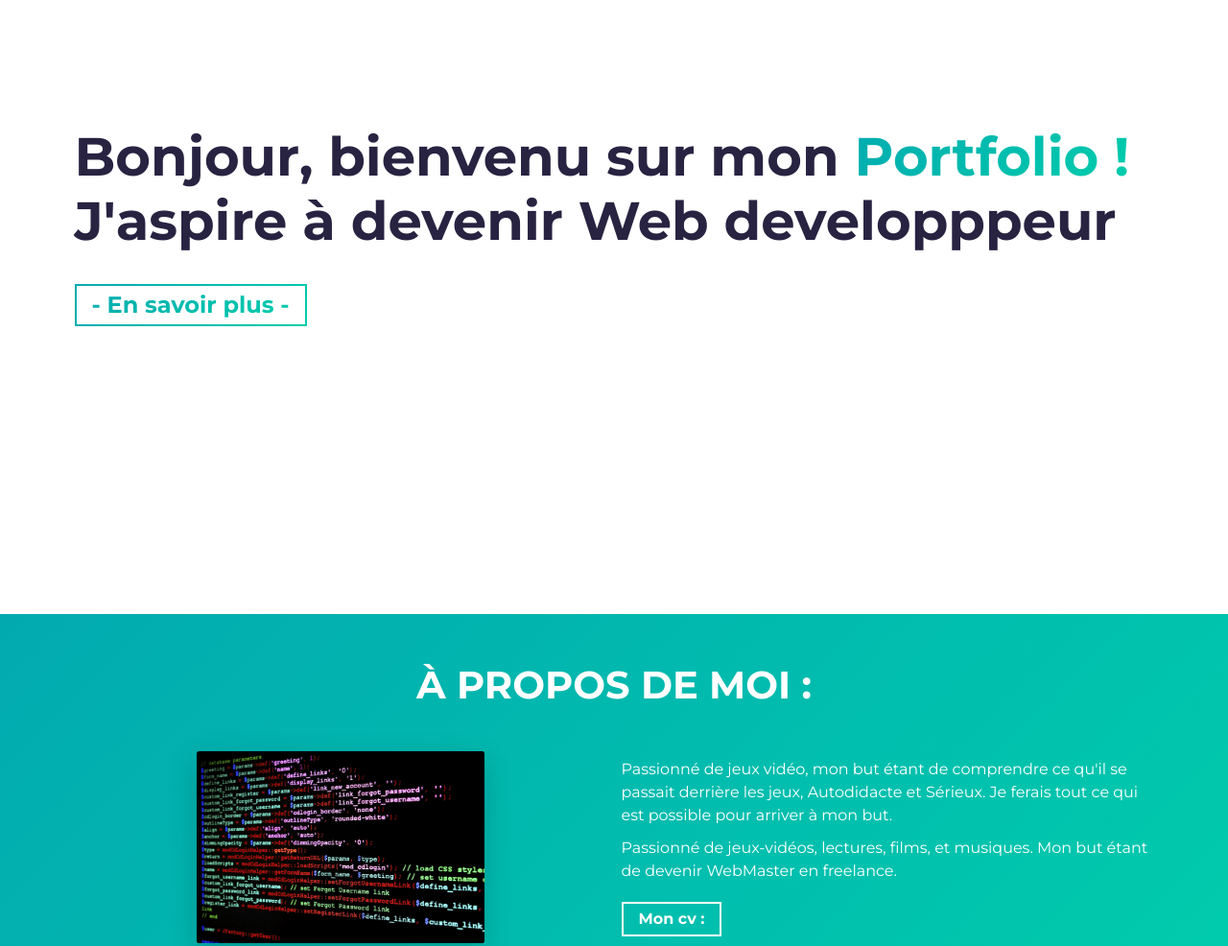
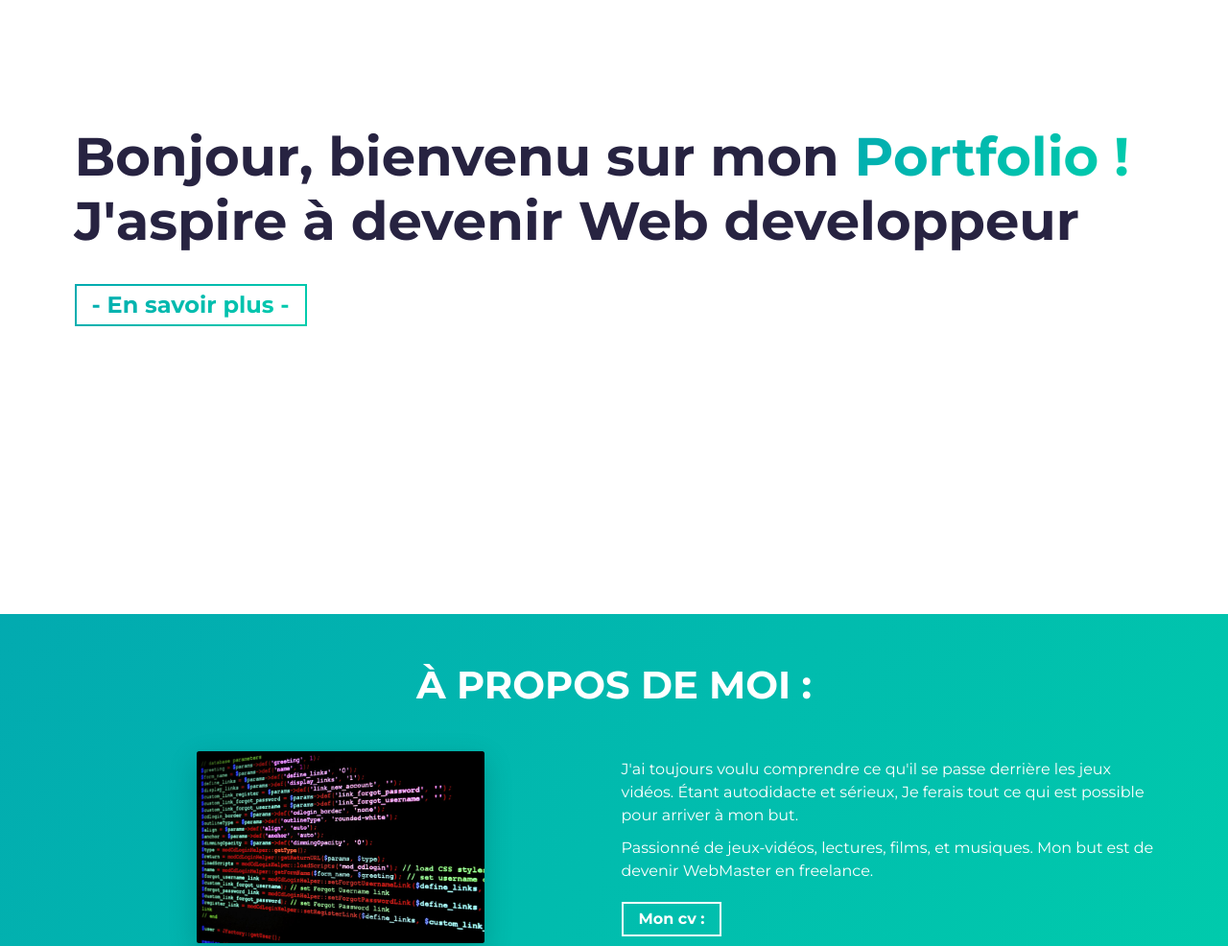
Before and after one commit to Orabis/PortfolioL-oCcf, a website built with Parcel: page src/index.html in a window 1280 px wide. Shown: the part 160-1146 px from the top of the page at 96% size. Built offline with nearby package versions, Linux system fonts and the light colour scheme; files whose address does not match are found by name.

Commit message:
Update index.html
Correction orthographe

```diff
--- a/src/index.html
+++ b/src/index.html
@@ -32,7 +32,7 @@
         <h1 class="hero-title load-hidden">
           Bonjour, bienvenu sur mon<span class="text-color-main"> Portfolio !</span>
           <br />
-          J'aspire à devenir Web developppeur
+          J'aspire à devenir Web developpeur
         </h1>
         <p class="hero-cta load-hidden">
           <a rel="noreferrer" class="cta-btn cta-btn--hero" href="#about"
@@ -61,11 +61,11 @@
           <div class="col-md-6 col-sm-12">
             <div class="about-wrapper__info load-hidden">
               <p class="about-wrapper__info-text">
-                Passionné de jeux vidéo, mon but étant de comprendre ce qu'il se passait derrière les jeux, Autodidacte et Sérieux.
+                J'ai toujours voulu comprendre ce qu'il se passe derrière les jeux vidéos. Étant autodidacte et sérieux,
                 Je ferais tout ce qui est possible pour arriver à mon but.
               </p>
               <p class="about-wrapper__info-text">
-                Passionné de jeux-vidéos, lectures, films, et musiques. Mon but étant de devenir WebMaster en freelance.
+                Passionné de jeux-vidéos, lectures, films, et musiques. Mon but est de devenir WebMaster en freelance.
               </p>
               <span class="d-flex mt-3">
                 <a
@@ -127,7 +127,7 @@
                 <h3 class="project-wrapper__text-title">Jeu en ligne Quizz (Websockets)</h3>
                 <div>
                   <p class="mb-4">
-                    En pleine création d'un jeu en ligne de type quizz, c'est un projet a long terme que je mène.
+                    En pleine création d'un jeu en ligne de type quizz, c'est un projet à long terme que je mène.
                   </p>
                 </div>
 
```
